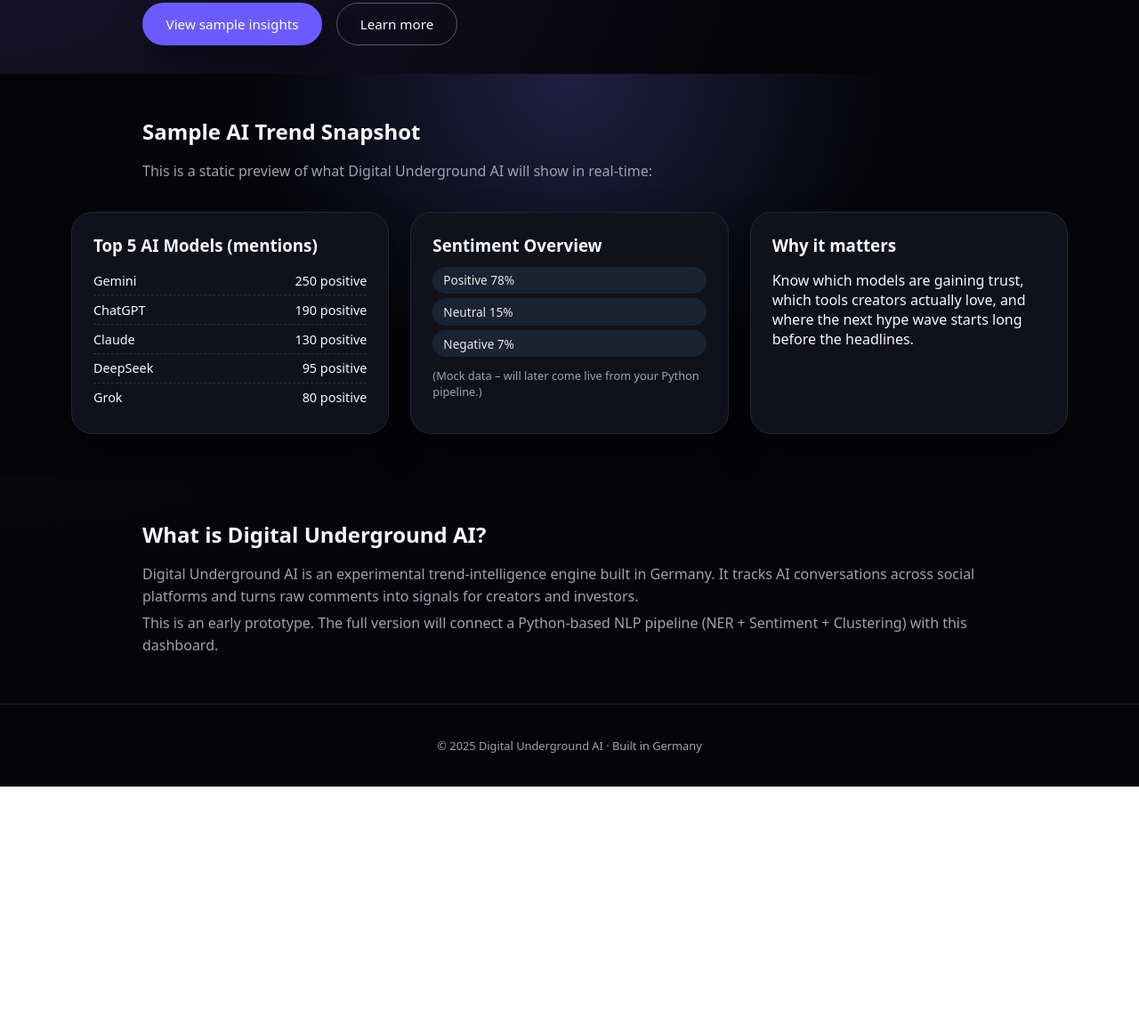
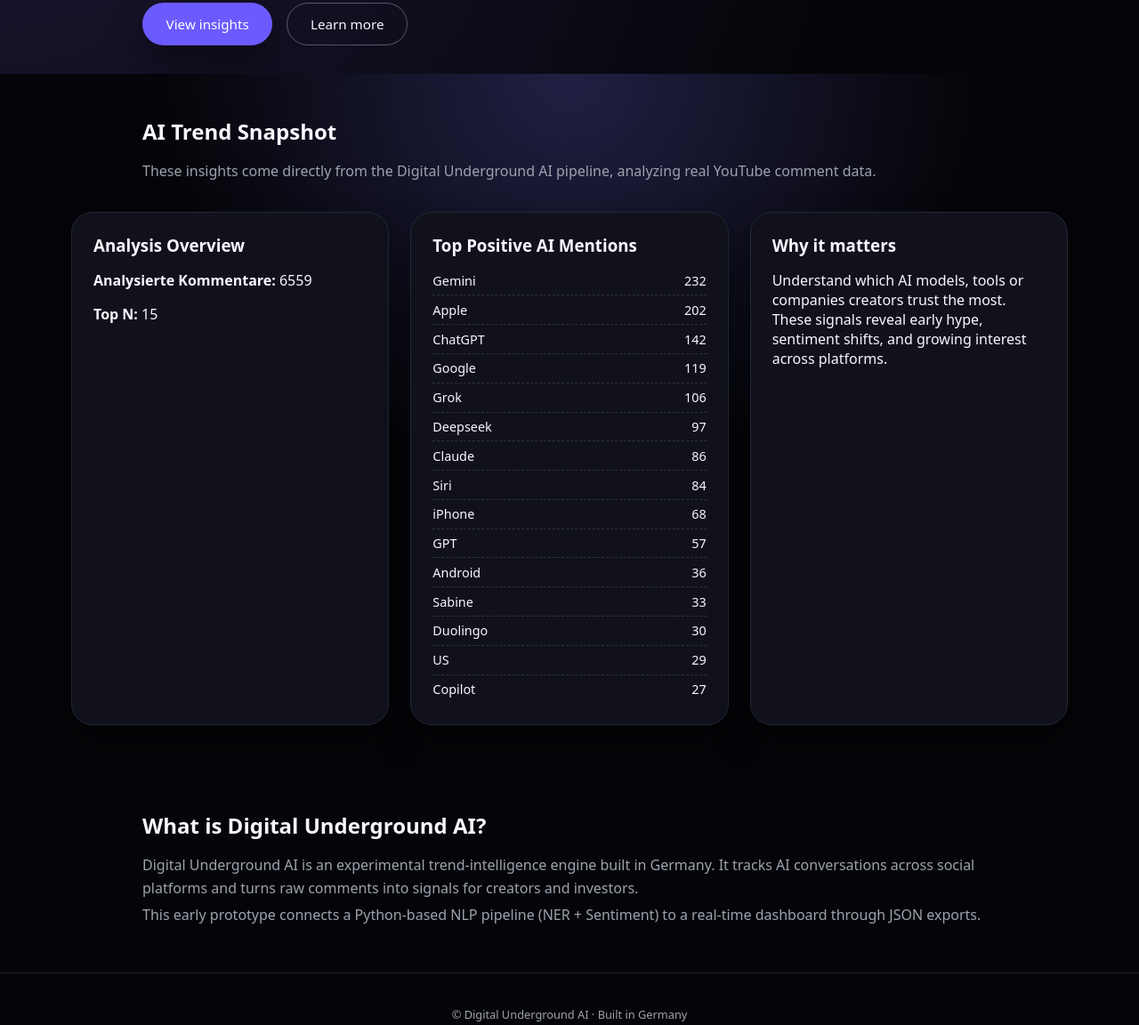
Before and after one commit to PBG-777/digitalunderground-site, a plain HTML site: page index.html in a window 1280 px wide. Shown: the part 264-1416 px from the top of the page at 89% size. Before the commit the page ends 1148 px from the top, so only its background shows below. Drawn offline with Linux system fonts and the light colour scheme.

Commit message:
update trends

```diff
--- a/index.html
+++ b/index.html
@@ -16,7 +16,7 @@
             pulse of the internet – for creators, investors and builders.
           </p>
           <div class="hero-actions">
-            <a href="#demo" class="btn-primary">View sample insights</a>
+            <a href="#demo" class="btn-primary">View insights</a>
             <a href="#about" class="btn-ghost">Learn more</a>
           </div>
         </div>
@@ -24,38 +24,35 @@
 
       <main>
         <section id="demo" class="section section-dark">
-          <h2>Sample AI Trend Snapshot</h2>
+          <h2>AI Trend Snapshot</h2>
           <p class="section-text">
-            This is a static preview of what Digital Underground AI will show in real-time:
+            These insights come directly from the Digital Underground AI pipeline, analyzing real YouTube comment data.
           </p>
 
           <div class="cards">
+
+            <!-- CARD 1: META -->
             <div class="card">
-              <h3>Top 5 AI Models (mentions)</h3>
-              <ul class="list">
-                <li><span>Gemini</span><span>250 positive</span></li>
-                <li><span>ChatGPT</span><span>190 positive</span></li>
-                <li><span>Claude</span><span>130 positive</span></li>
-                <li><span>DeepSeek</span><span>95 positive</span></li>
-                <li><span>Grok</span><span>80 positive</span></li>
+              <h3>Analysis Overview</h3>
+              <div id="meta-box" class="meta-box">
+                <!-- Wird durch script.js dynamisch gefüllt -->
+              </div>
+            </div>
+
+            <!-- CARD 2: TOP ENTITIES -->
+            <div class="card">
+              <h3>Top Positive AI Mentions</h3>
+              <ul id="top-entities-list" class="list">
+                <!-- Wird dynamisch gefüllt -->
               </ul>
             </div>
-            <div class="card">
-              <h3>Sentiment Overview</h3>
-              <div class="bar-chart">
-                <div class="bar bar-pos" style="--value: 78%">Positive 78%</div>
-                <div class="bar bar-neu" style="--value: 15%">Neutral 15%</div>
-                <div class="bar bar-neg" style="--value: 7%">Negative 7%</div>
-              </div>
-              <p class="hint">
-                (Mock data – will later come live from your Python pipeline.)
-              </p>
-            </div>
+
+            <!-- CARD 3: WHY IT MATTERS -->
             <div class="card">
               <h3>Why it matters</h3>
               <p>
-                Know which models are gaining trust, which tools creators actually love,
-                and where the next hype wave starts long before the headlines.
+                Understand which AI models, tools or companies creators trust the most.
+                These signals reveal early hype, sentiment shifts, and growing interest across platforms.
               </p>
             </div>
           </div>
@@ -69,8 +66,8 @@
             and turns raw comments into signals for creators and investors.
           </p>
           <p class="section-text">
-            This is an early prototype. The full version will connect a Python-based
-            NLP pipeline (NER + Sentiment + Clustering) with this dashboard.
+            This early prototype connects a Python-based NLP pipeline (NER + Sentiment)
+            to a real-time dashboard through JSON exports.
           </p>
         </section>
       </main>
--- a/script.js
+++ b/script.js
@@ -1,6 +1,42 @@
-document.addEventListener("DOMContentLoaded", () => {
-  const yearSpan = document.getElementById("year");
-  if (yearSpan) {
-    yearSpan.textContent = new Date().getFullYear();
-  }
-});
+async function loadTrends() {
+    try {
+        const res = await fetch("./data/trends.json");
+        const data = await res.json();
+
+        console.log("Echte Trenddaten geladen:", data);
+
+        updateMeta(data.meta, data.top_positive_entities.length);
+        updateTopEntities(data.top_positive_entities);
+
+    } catch (err) {
+        console.error("Fehler beim Laden der Trends:", err);
+    }
+}
+
+function updateMeta(meta, topN) {
+    const metaBox = document.getElementById("meta-box");
+    if (!metaBox) return;
+
+    metaBox.innerHTML = `
+        <p><strong>Analysierte Kommentare:</strong> ${meta.comments_analyzed}</p>
+        <p><strong>Top N:</strong> ${topN}</p>
+    `;
+}
+
+function updateTopEntities(entities) {
+    const list = document.getElementById("top-entities-list");
+    if (!list) return;
+
+    list.innerHTML = "";
+
+    entities.forEach(ent => {
+        const li = document.createElement("li");
+        li.innerHTML = `
+            <span>${ent.name}</span>
+            <span>${ent.count}</span>
+        `;
+        list.appendChild(li);
+    });
+}
+
+loadTrends();
```
